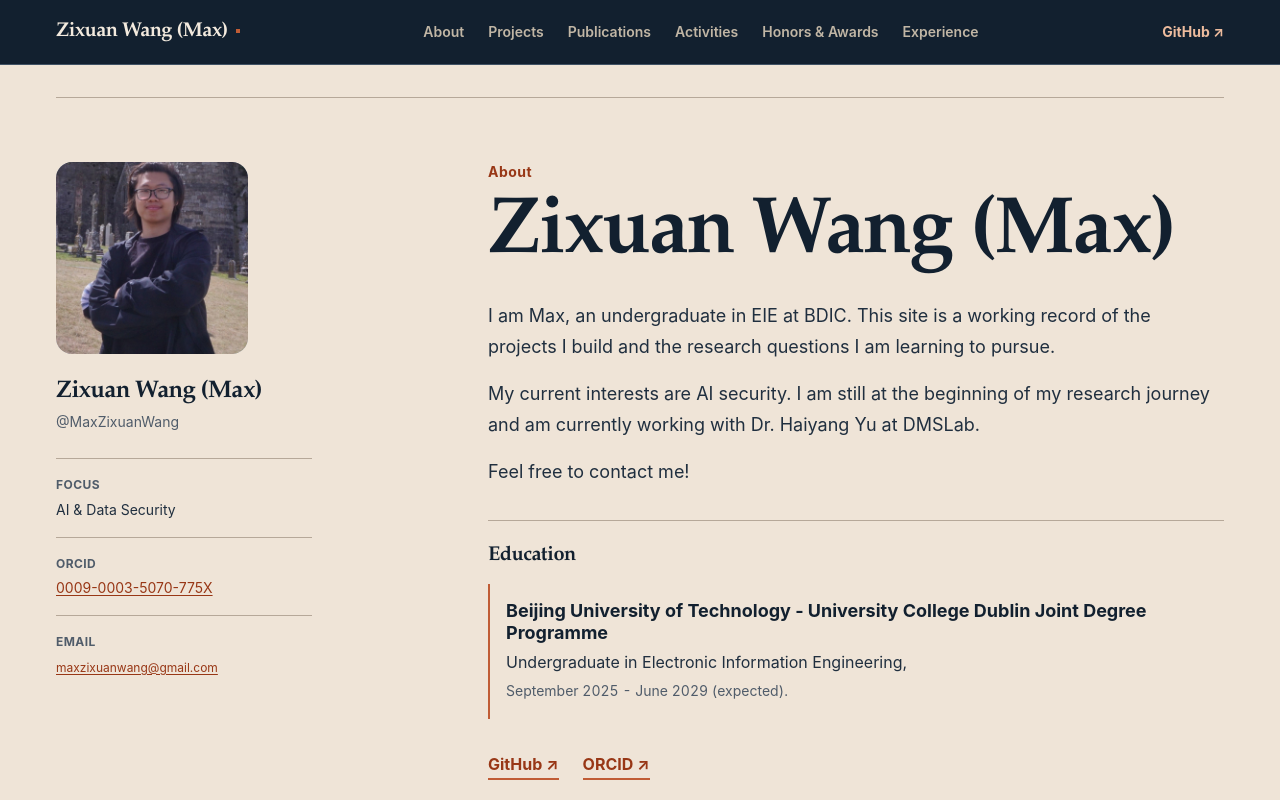
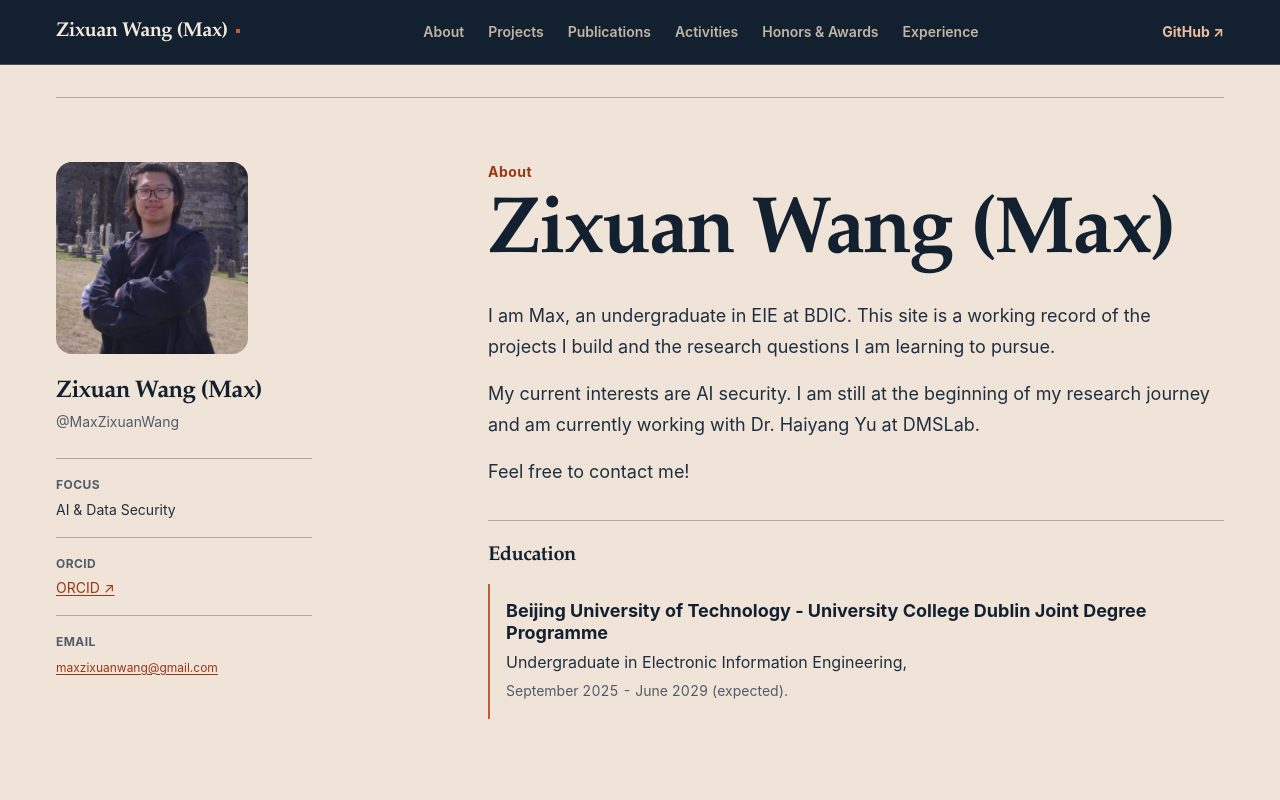
Before and after one commit to MaxZixuanWang/maxzixuanwang.github.io, a Next.js app: page / in a window 1280 px wide. Shown: the top 800 px of the page. Built offline with nearby package versions, Linux system fonts and the light colour scheme.

Commit message:
Simplify profile links

```diff
--- a/app/hallmark.css
+++ b/app/hallmark.css
@@ -352,20 +352,6 @@ section {
   color: var(--color-accent);
 }
 
-.text-links {
-  display: flex;
-  flex-wrap: wrap;
-  gap: var(--space-3) var(--space-6);
-  margin-block-start: var(--space-8);
-}
-
-.text-links a {
-  color: var(--color-accent-deep);
-  font-weight: 700;
-  text-decoration: none;
-  border-block-end: var(--rule-focus) solid var(--color-accent);
-}
-
 .content-section {
   display: grid;
   gap: var(--space-6);
@@ -700,7 +686,6 @@ section {
   .site-name,
   .github-link,
   .site-nav a,
-  .text-links a,
   .footer-inner a {
     display: inline-flex;
     align-items: center;
--- a/app/page.tsx
+++ b/app/page.tsx
@@ -101,7 +101,7 @@ export default function Home() {
                     target="_blank"
                     rel="noreferrer"
                   >
-                    0009-0003-5070-775X
+                    ORCID ↗
                   </a>
                 </dd>
               </div>
@@ -124,22 +124,6 @@ export default function Home() {
             >
               {content.about}
             </EditableContent>
-            <div className="text-links" aria-label="Profile links">
-              <a
-                href="https://github.com/MaxZixuanWang"
-                target="_blank"
-                rel="noreferrer"
-              >
-                GitHub ↗
-              </a>
-              <a
-                href="https://orcid.org/0009-0003-5070-775X"
-                target="_blank"
-                rel="noreferrer"
-              >
-                ORCID ↗
-              </a>
-            </div>
           </article>
         </section>
 
```
